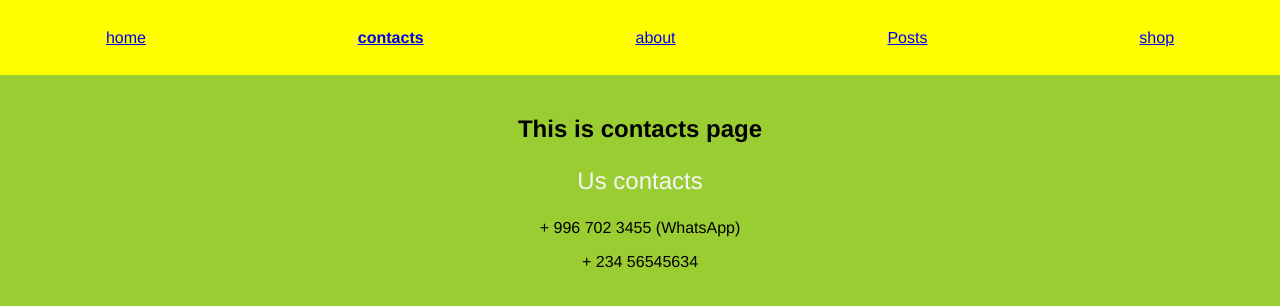
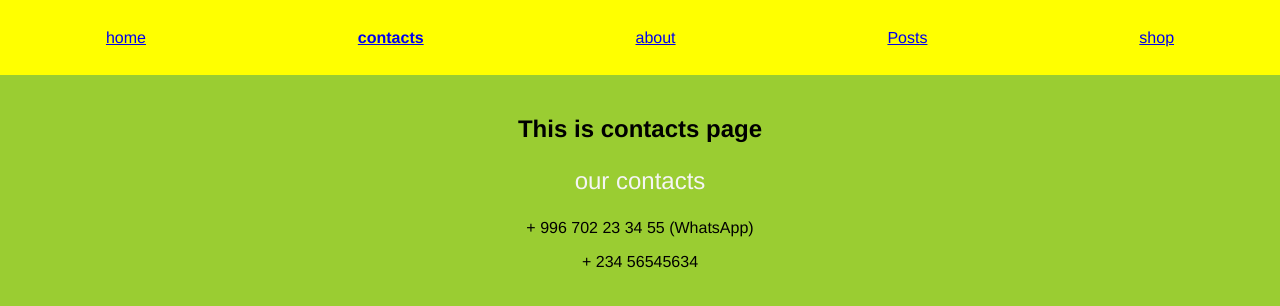
Before and after one commit to soltonbekov-aiymkyz/router-example, a React (Create React App) app: page /contacts in a window 1280 px wide. Shown: the top 306 px of the page. Built offline with nearby package versions, Linux system fonts and the light colour scheme.

Commit message:
added new styles for this folder

```diff
--- a/src/components/Contacts/Contacts.js
+++ b/src/components/Contacts/Contacts.js
@@ -5,9 +5,9 @@ const Contacts =()=> {
     return(
         <div className={classes.Contacts}>
         <h2>This is contacts page</h2>
-        <p className={classes.con}>Us contacts</p>
+        <p className={classes.con}>our contacts</p>
         <span>
-            <p>+ 996 702 3455 (WhatsApp) </p>
+            <p>+ 996 702 23 34 55 (WhatsApp) </p>
             <p>+ 234 56545634 </p>
         </span>
     </div>
```
